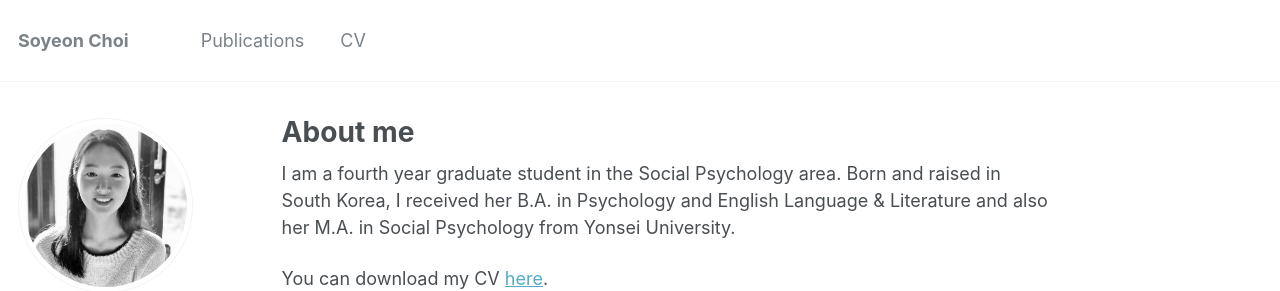
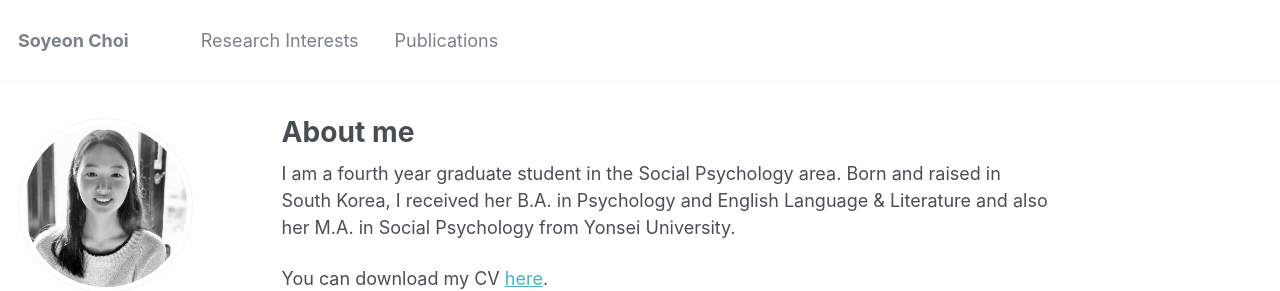
Before and after one commit to choi-soyeon/choi-soyeon.github.io, a Jekyll site: the page built from _pages/about.md, in a window 1280 px wide and 1248 px high. Shown: the top 291 px of the window. Built offline with Jekyll 4.4.1, drawn with Linux system fonts in a browser that asks for light colours.

Commit message:
Update navigation.yml

```diff
--- a/_data/navigation.yml
+++ b/_data/navigation.yml
@@ -1,7 +1,7 @@
 # main links links
 main:
-  - title: "Publications"
+  - title: "Research Interests"
     url: "#research-interests"
 
-  - title: "CV"
-    url: /cv/
+  - title: "Publications"
+    url: "#publications"
```
